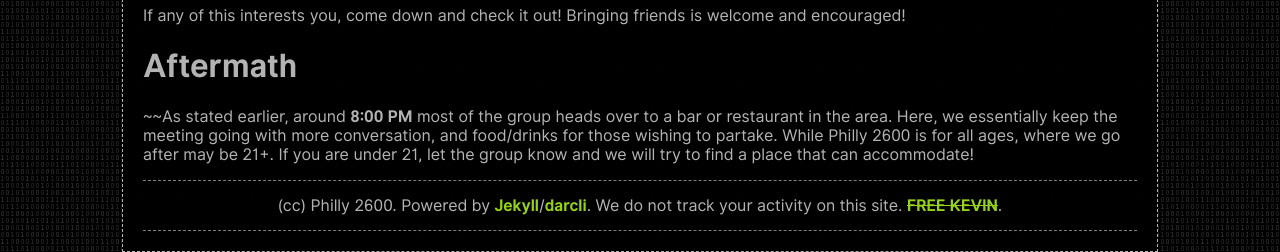
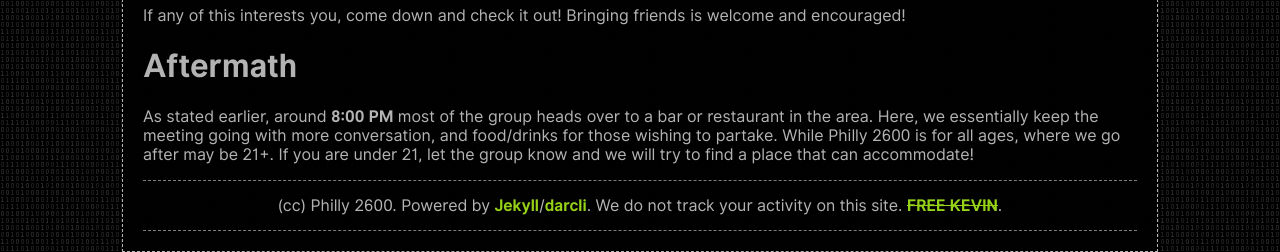
Before and after one commit to philly2600/philly2600.github.io, a Jekyll site: the page built from index.md, in a window 1280 px wide. Shown: the part 1071-1323 px from the top of the page. Built offline with Jekyll 4.4.1, drawn with Linux system fonts in a browser that asks for light colours.

Commit message:
Format fix

```diff
--- a/index.md
+++ b/index.md
@@ -35,4 +35,4 @@ If any of this interests you, come down and check it out! Bringing friends is we
 # Aftermath
 {:id="aftermath"}
 
-~~As stated earlier, around **8:00 PM** most of the group heads over to a bar or restaurant in the area. Here, we essentially keep the meeting going with more conversation, and food/drinks for those wishing to partake. While Philly 2600 is for all ages, where we go after may be 21+. If you are under 21, let the group know and we will try to find a place that can accommodate!
+As stated earlier, around **8:00 PM** most of the group heads over to a bar or restaurant in the area. Here, we essentially keep the meeting going with more conversation, and food/drinks for those wishing to partake. While Philly 2600 is for all ages, where we go after may be 21+. If you are under 21, let the group know and we will try to find a place that can accommodate!
```
